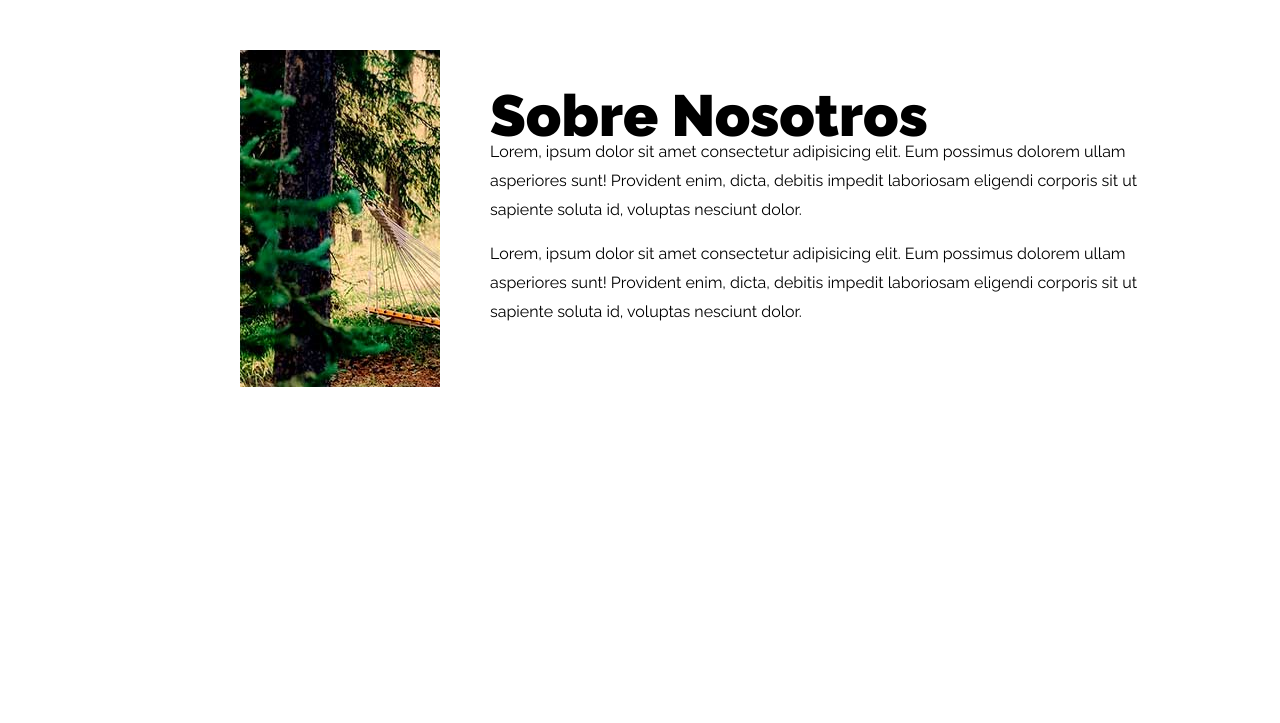
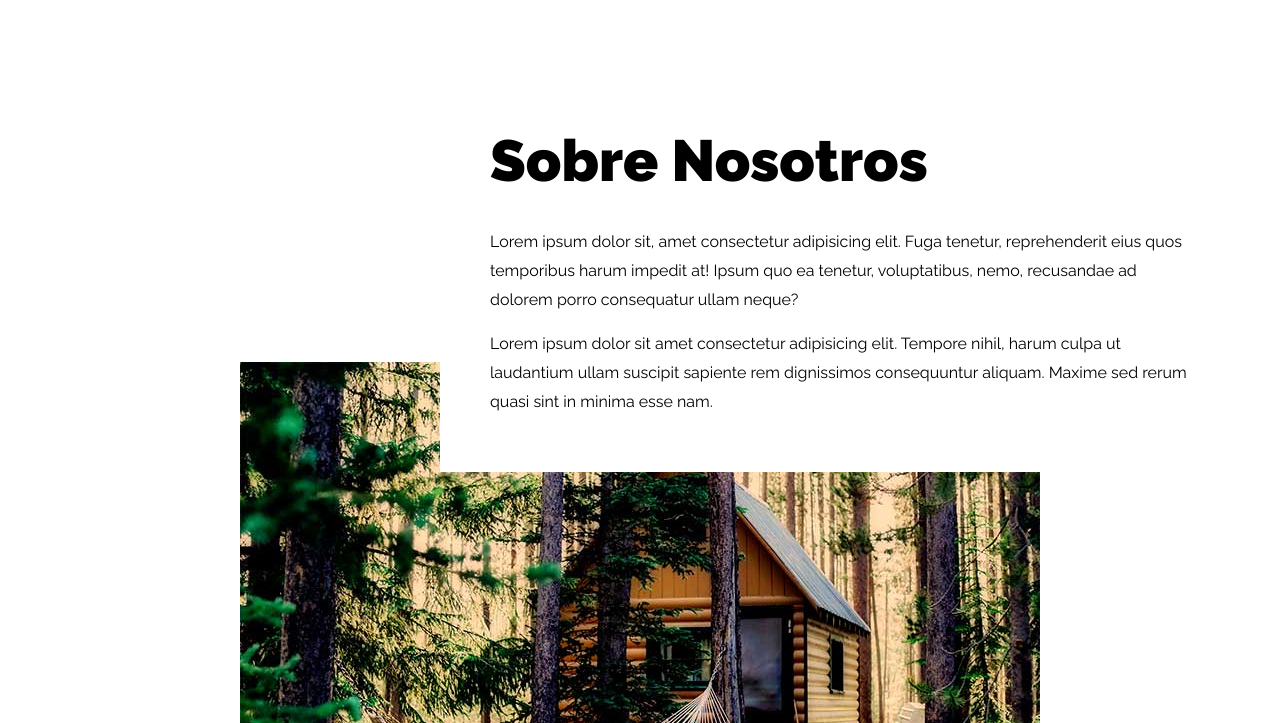
Before and after one commit to fabianallvarez/08-arquitectura, a plain HTML site: page index.html in a window 1280 px wide. Shown: the part 700-1423 px from the top of the page. Before the commit the page ends 1087 px from the top, so only its background shows below. Drawn offline with Linux system fonts and the light colour scheme.

Commit message:
FT: estilos a sobre nosotros

```diff
--- a/css/styles.css
+++ b/css/styles.css
@@ -18,7 +18,7 @@ body {
 }
 h1,h2,h3 {
     font-weight: 900;
-    line-height: 1.2rem;
+    line-height: 10.2rem;
     margin: 1rem 0 4rem 0;
 }
 
@@ -189,29 +189,30 @@ img {
 }
 .slogan p {
     margin: 0;
-    line-height: 1;
+    line-height: 5;
 }
 
  /** Sobre Nosotros **/
 
 .nosotros {
     display: grid;
-    grid-template-columns: repeat(2, 1fr);
+    grid-template-rows: repeat(2, 1fr);
     background-image: url(../08-arquitectura/img/nosotros.jpg);
     background-repeat: no-repeat;
     background-position: bottom center;
- }
- @media (min-width: 768px ){
+}
+
+@media (min-width: 992px ){
     .nosotros {
         grid-template-columns: repeat(3, 1fr);
     }
 }
 
- .contenido-nosotros {
+.contenido-nosotros {
     background-color: var(--blanco);
     padding: 5rem;
- }
-@media (min-width: 768px ){
+}
+@media (min-width: 992px ){
     .contenido-nosotros {
         grid-column: 2 / 4;
     }
@@ -219,5 +220,5 @@ img {
 
 .contenido-nosotros h2,
 .contenido-nosotros p {
-    margin-bottom: 1rem;
+    margin-bottom: .5rem;
 }
--- a/index.html
+++ b/index.html
@@ -40,26 +40,22 @@
         </div>
     </header>
 
-
     <section class="contenedor mt-5 nosotros">
         <div class="contenido-nosotros">
             <h2>Sobre Nosotros</h2>
             <p>
-                Lorem, ipsum dolor sit amet consectetur adipisicing elit.
-                Eum possimus dolorem ullam asperiores sunt! Provident enim,
-                dicta, debitis impedit laboriosam eligendi corporis sit ut sapiente
-                soluta id, voluptas nesciunt dolor.
+                Lorem ipsum dolor sit, amet consectetur adipisicing elit.
+                Fuga tenetur, reprehenderit eius quos temporibus harum impedit at! Ipsum quo ea tenetur, voluptatibus, nemo,
+                 recusandae ad dolorem porro consequatur ullam neque?
             </p>
-
-            <p>
-                Lorem, ipsum dolor sit amet consectetur adipisicing elit.
-                Eum possimus dolorem ullam asperiores sunt! Provident enim,
-                dicta, debitis impedit laboriosam eligendi corporis sit ut sapiente
-                soluta id, voluptas nesciunt dolor.
-            </p>
+            <p>Lorem ipsum dolor sit amet consectetur adipisicing
+                elit. Tempore nihil, harum culpa ut laudantium ullam suscipit sapiente rem dignissimos consequuntur aliquam.
+             Maxime sed rerum quasi sint in minima esse nam.</p>
         </div>
     </section>
 
 
+
+
 </body>
 </html>
```
